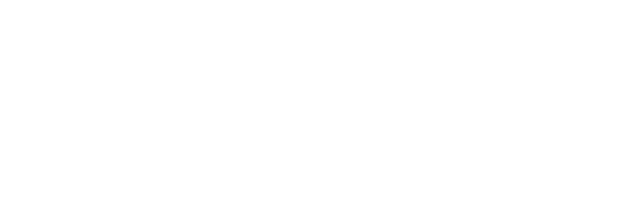
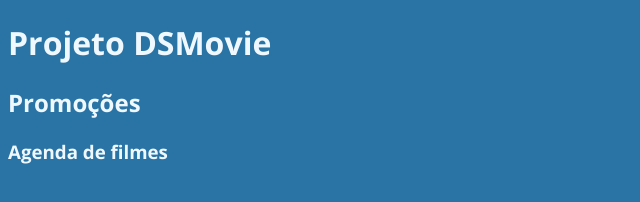
Before and after one commit to ronaldosobrinho/dsmovies, a plain HTML site: page index.html in a window 1280 px wide. Shown: the whole page, without its empty margins (0-640 px from the left). Drawn offline with nearby package versions, Linux system fonts and the light colour scheme.

Commit message:
Google Fonts

```diff
--- /dev/null
+++ b/css/style.css
@@ -0,0 +1,9 @@
+@import url('https://fonts.googleapis.com/css2?family=Open+Sans:wght@300;400;700&family=Poppins:wght@300&family=Roboto:wght@400;700&display=swap');
+*{
+    font-family: 'Open sans', sans-serif;
+}
+
+body{
+    background-color: rgb(42, 116, 165);
+    color: aliceblue;
+}
--- a/index.html
+++ b/index.html
@@ -4,9 +4,13 @@
     <meta charset="UTF-8">
     <meta http-equiv="X-UA-Compatible" content="IE=edge">
     <meta name="viewport" content="width=device-width, initial-scale=1.0">
-    <title>Dsmovie</title>
+    <link rel="stylesheet" href="/css/style.css">
+    <title>Projeto DSMovie</title>
 </head>
 <body>
+    <h1>Projeto DSMovie</h1>
+    <h2>Promoções</h2>
+    <h3>Agenda de filmes</h3>
 
 </body>
 </html>
```
